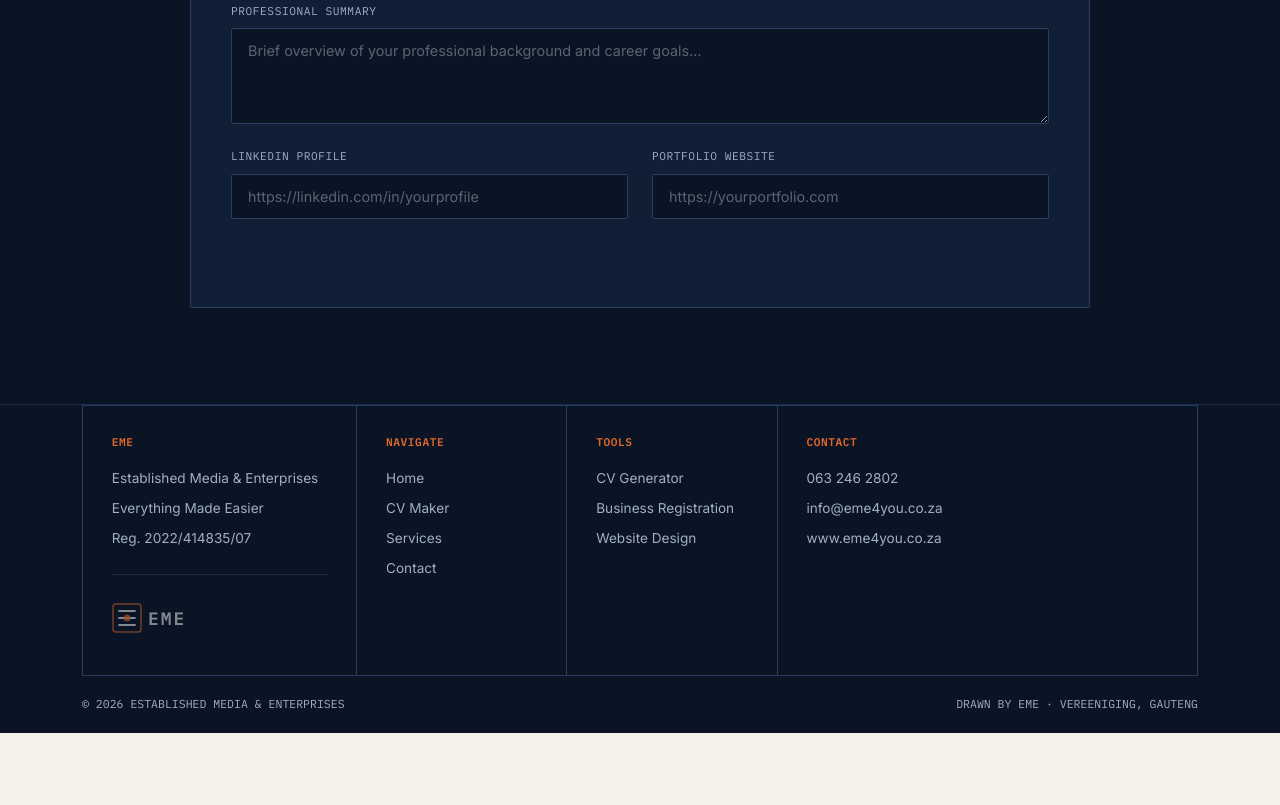
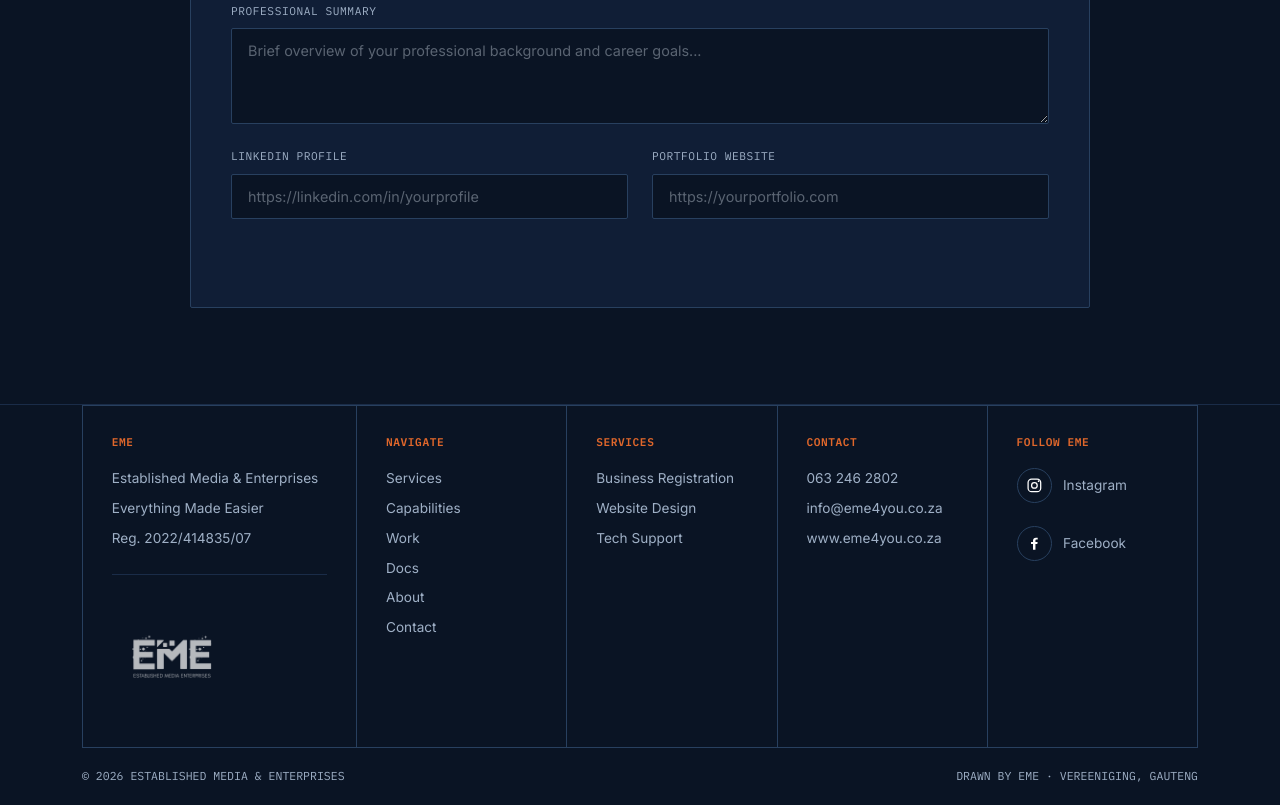
Before and after one commit to FulloMyself/eme-frontend, a plain HTML site: page cv-maker.html in a window 1280 px wide. Shown: the part 1064-1869 px from the top of the page. Before the commit the page ends 1797 px from the top, so only its background shows below. Drawn offline with Linux system fonts and the light colour scheme.

Commit message:
A working frontend

```diff
--- a/cv-maker.html
+++ b/cv-maker.html
@@ -341,29 +341,26 @@
         <p>Everything Made Easier</p>
         <p>Reg. 2022/414835/07</p>
         <div class="footer-logo">
-          <svg class="footer-logo-svg" width="100" height="40" viewBox="0 0 100 40" fill="none">
-            <rect x="1" y="5" width="28" height="28" rx="3" stroke="#E0672B" stroke-width="1.5" opacity="0.7"/>
-            <path d="M7 12H23M7 19H23M7 26H23" stroke="white" stroke-width="1.8" stroke-linecap="round" opacity="0.7"/>
-            <circle cx="15" cy="19" r="3.5" fill="#E0672B" opacity="0.7"/>
-            <text x="36" y="26" font-family="'IBM Plex Mono', monospace" font-size="18" font-weight="700" fill="white" opacity="0.7" letter-spacing="2">EME</text>
-          </svg>
+          <img src="../assets/eme-logo.png" alt="EME Logo" class="footer-logo-img" onerror="this.style.display='none'; this.parentElement.innerHTML='<div class=\'footer-logo-fallback\'><span class=\'fl-dot\'></span><span class=\'fl-text\'>EME</span></div>';">
         </div>
       </div>
       <div class="tb-col">
         <h4>Navigate</h4>
         <ul>
-          <li><a href="/#home">Home</a></li>
-          <li><a href="/CVMaker/">CV Maker</a></li>
           <li><a href="/#services">Services</a></li>
+          <li><a href="/#capabilities">Capabilities</a></li>
+          <li><a href="/#work">Work</a></li>
+          <li><a href="/#docs">Docs</a></li>
+          <li><a href="/#about">About</a></li>
           <li><a href="/#contact">Contact</a></li>
         </ul>
       </div>
       <div class="tb-col">
-        <h4>Tools</h4>
+        <h4>Services</h4>
         <ul>
-          <li><a href="/CVMaker/">CV Generator</a></li>
           <li><a href="/#services">Business Registration</a></li>
           <li><a href="/#services">Website Design</a></li>
+          <li><a href="/#services">Tech Support</a></li>
         </ul>
       </div>
       <div class="tb-col">
@@ -372,6 +369,33 @@
           <li><a href="tel:0632462802">063 246 2802</a></li>
           <li><a href="mailto:info@eme4you.co.za">info@eme4you.co.za</a></li>
           <li><a href="http://www.eme4you.co.za">www.eme4you.co.za</a></li>
+        </ul>
+      </div>
+      <div class="tb-col">
+        <h4>Follow EME</h4>
+        <ul class="social-links">
+          <li>
+            <a href="https://www.instagram.com/establishedme4you/" target="_blank" rel="noopener noreferrer" aria-label="Follow EME on Instagram">
+              <span class="social-icon">
+                <svg viewBox="0 0 24 24" aria-hidden="true" focusable="false">
+                  <rect x="3" y="3" width="18" height="18" rx="5" fill="none" stroke="currentColor" stroke-width="1.8"/>
+                  <circle cx="12" cy="12" r="4" fill="none" stroke="currentColor" stroke-width="1.8"/>
+                  <circle cx="18" cy="6" r="1.2" fill="currentColor"/>
+                </svg>
+              </span>
+              <span>Instagram</span>
+            </a>
+          </li>
+          <li>
+            <a href="https://www.facebook.com/establishedme4you" target="_blank" rel="noopener noreferrer" aria-label="Follow EME on Facebook">
+              <span class="social-icon">
+                <svg viewBox="0 0 24 24" aria-hidden="true" focusable="false">
+                  <path fill="currentColor" d="M13.5 21v-8h2.7l.4-3h-3.1V8.1c0-.9.3-1.5 1.6-1.5h1.6V3.9c-.3 0-1.3-.1-2.5-.1-2.5 0-4.2 1.5-4.2 4.2V10H7.2v3H10v8z"/>
+                </svg>
+              </span>
+              <span>Facebook</span>
+            </a>
+          </li>
         </ul>
       </div>
     </div>
```
